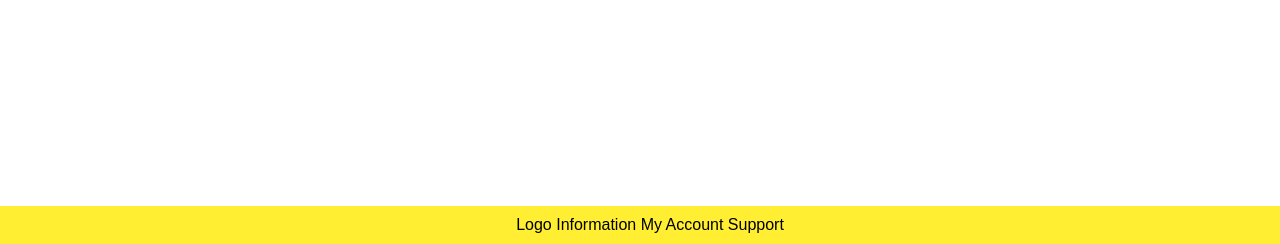
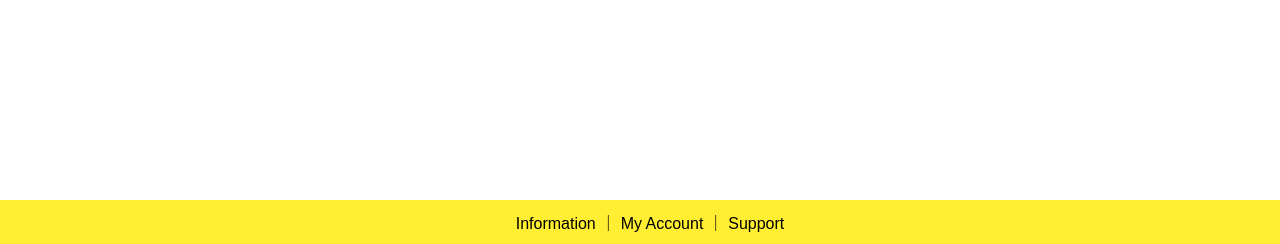
Before and after one commit to Traumatic-bot/Empowr, a Python web app: template templates/index.html in a window 1280 px wide. Shown: the part 556-800 px from the top of the page. Run offline with Jinja, Linux system fonts and the light colour scheme; the template is opened without the code that fills it, so the values that code supplies are empty.

Commit message:
updated footer

```diff
--- a/templates/index.html
+++ b/templates/index.html
@@ -34,13 +34,13 @@
 
     The content of the document......
 
-    <footer>
-        Logo
-
-        Information
-        My Account
-        Support
-    </footer>
+   <footer>
+    <div class="footer-links" style="color: black;">
+        <a href="#" style="color: black; text-decoration: none;">Information</a> ｜
+        <a href="#" style="color: black; text-decoration: none;">My Account</a> ｜
+        <a href="#" style="color: black; text-decoration: none;">Support</a>
+     </div>
+</footer>
 
 </body>
 
```
